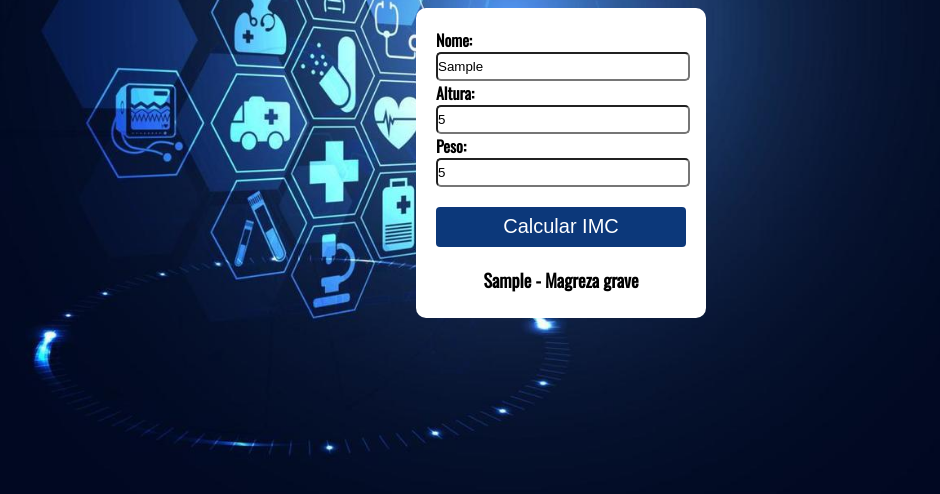
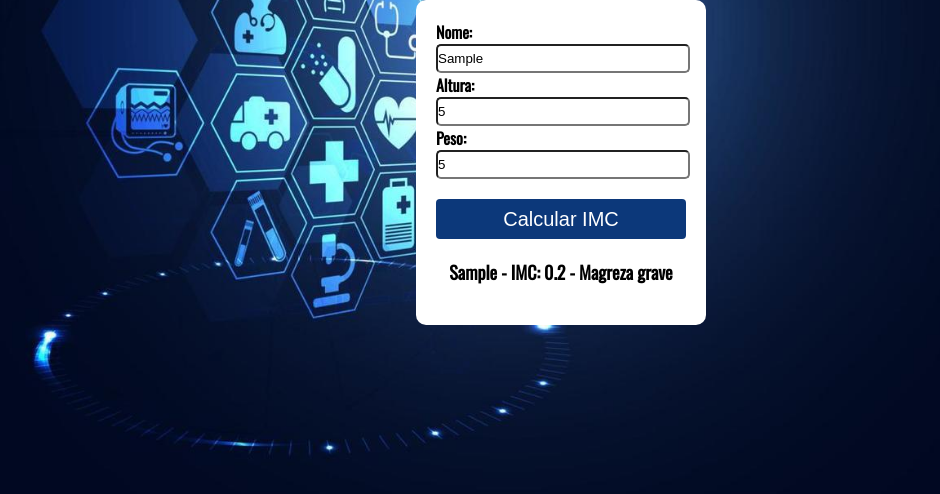
Before and after one commit to juniorsimas/imc, a plain HTML site: page index.html in a window 1280 px wide. Both pictures are taken after typing "Sample", "5", "5" into the empty fields and a click on the button "Calcular IMC". Shown: the part 266-760 px from the top of the page, without its empty margins (79-1019 px from the left). Drawn offline with nearby package versions, Linux system fonts and the light colour scheme.

Commit message:
update README file

```diff
--- a/script.js
+++ b/script.js
@@ -36,7 +36,7 @@ const getText = (imc) =>{
 const imcCalc = () =>{
     if(!peso.value || !altura.value || !nome.value) return resultado.textContent = `Preencha todos os campos`;
     const valorImc = (+peso.value / (+altura.value * +altura.value)).toFixed(1);
-    resultado.textContent =`${nome.value} - ${getText(valorImc)}`;
+    resultado.textContent =`${nome.value} - IMC: ${valorImc} - ${getText(valorImc)}`;
 }
 
 button.addEventListener('click', imcCalc);
--- a/style.css
+++ b/style.css
@@ -29,7 +29,7 @@ body {
 .content-filho{
     background-color: #fff;
     width: 250px;
-    height: 270px;
+    height: 285px;
     margin: 20px;
     padding: 20px;
     border-radius: 10px;
```
Also changed, not shown: 1 other file.
